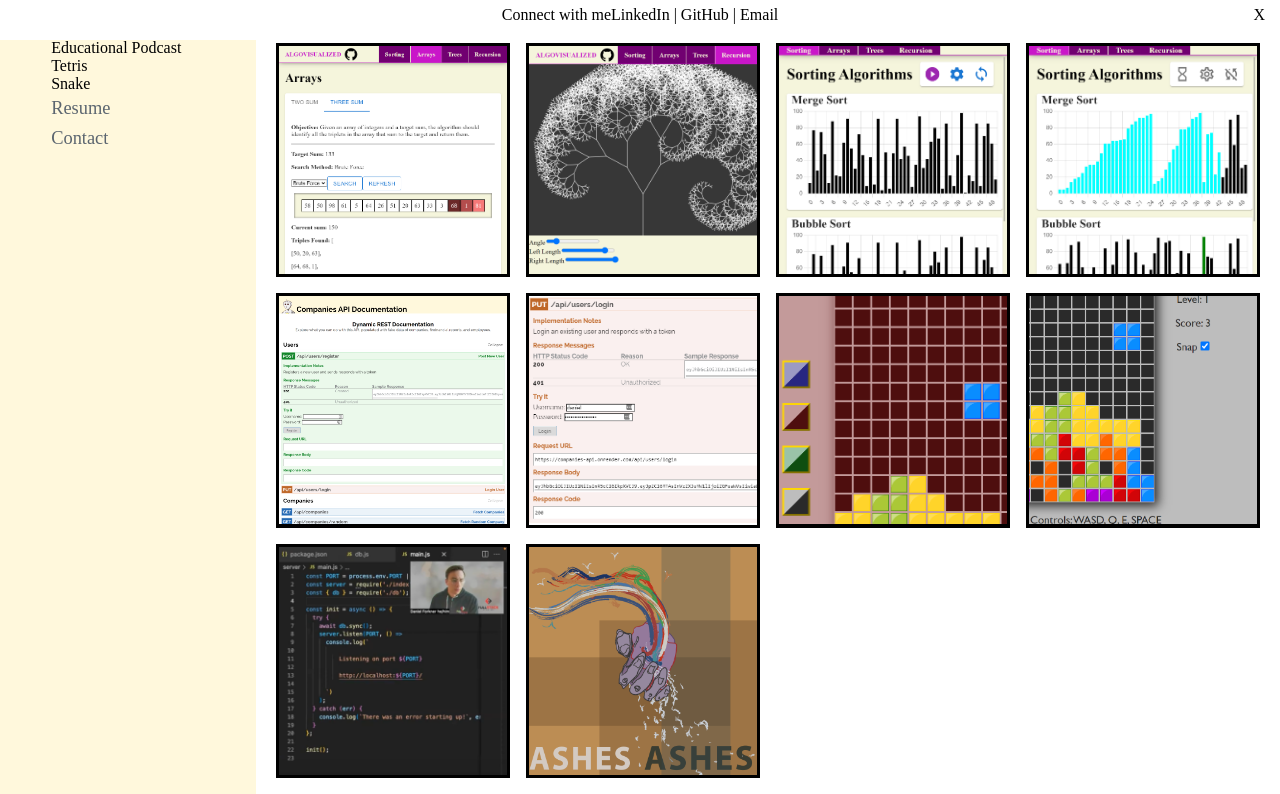
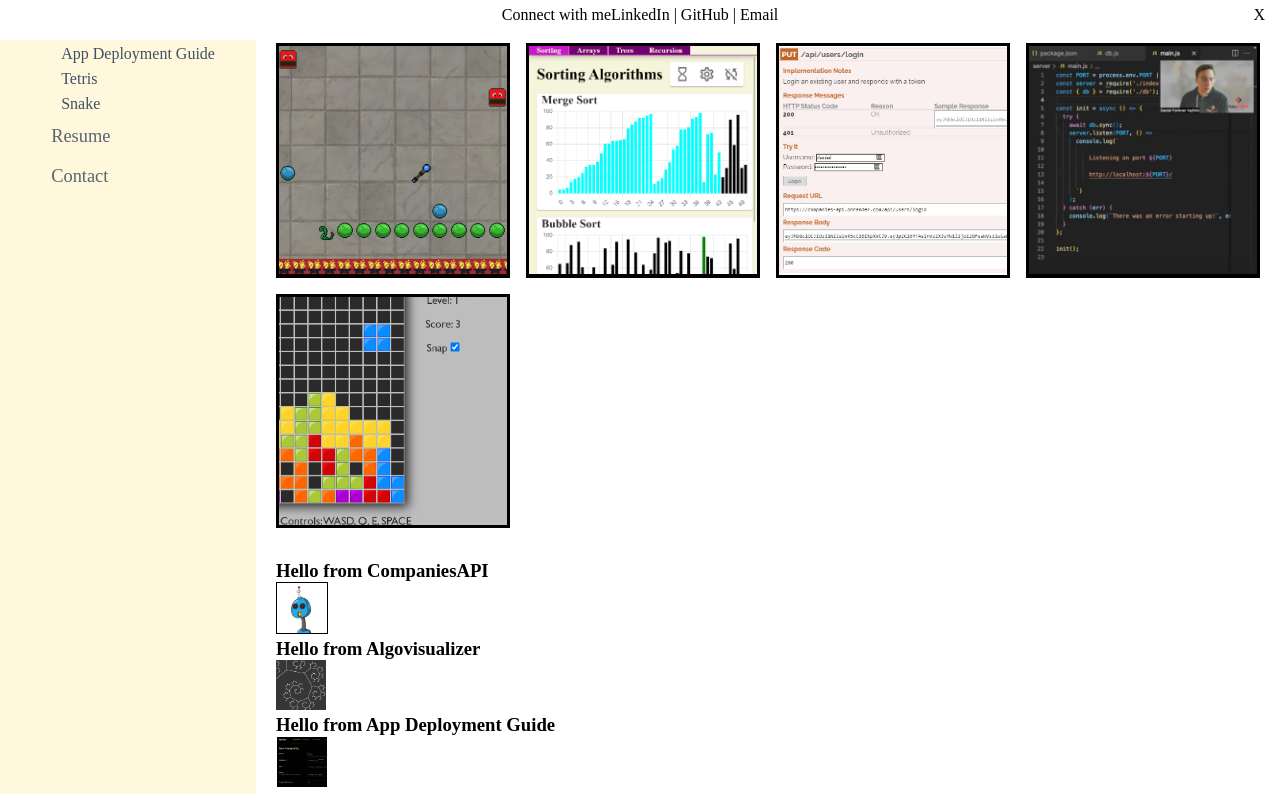
Before and after one commit to danielforkner/Personal-Site, a React app: page / in a window 1280 px wide. Shown: the part 760-1554 px from the top of the page. Built offline with nearby package versions, Linux system fonts and the light colour scheme.

Commit message:
handle scrolling and active links

```diff
--- a/src/components/Main/Aside.js
+++ b/src/components/Main/Aside.js
@@ -1,6 +1,36 @@
-import React from 'react';
+import React, { useEffect } from 'react';
 
 const Aside = () => {
+  // handle scrolling and active links
+  useEffect(() => {
+    const articles = document.querySelectorAll('article, section');
+    const asideToggle = document.querySelector('.aside-toggle');
+    window.addEventListener('scroll', function () {
+      const headerPositionBottom =
+        document.querySelector('header').offsetHeight;
+      if (window.scrollY >= headerPositionBottom) {
+        asideToggle.classList.add('fixed');
+      } else {
+        asideToggle.classList.remove('fixed');
+      }
+      articles.forEach((article) => {
+        // https://developer.mozilla.org/en-US/docs/Web/API/Element/getBoundingClientRect
+        const articleTop = article.getBoundingClientRect().top;
+        const articleBottom = article.getBoundingClientRect().bottom;
+        const articleId = article.getAttribute('id');
+        const asideLinks = document.querySelectorAll('aside a');
+        if (articleTop <= 200 && articleBottom >= 200) {
+          asideLinks.forEach((asideLink) => {
+            asideLink.classList.remove('active');
+            if (asideLink.getAttribute('href') === `#${articleId}`) {
+              asideLink.classList.add('active');
+            }
+          });
+        }
+      });
+    });
+  }, []);
+
   const handleToggle = () => {
     const asideToggle = document.querySelector('.aside-toggle');
     const aside = document.querySelector('aside');
@@ -21,30 +51,38 @@ const Aside = () => {
         <nav>
           <ul>
             <li>
-              <a href="#About" className="active">
+              <a href="#about" className="active">
                 About
               </a>
             </li>
             <li>
-              <a href="#Projects">Projects</a>
+              <a href="#projects">Projects</a>
               <ul>
                 <li>
-                  <a href="#CompaniesAPI">Companies API</a>
+                  <a href="#projects-companiesapi">Companies API</a>
                 </li>
                 <li>
-                  <a href="#Algovisualizer">Algovisualizer</a>
+                  <a href="#projects-algovisualizer">Algovisualizer</a>
                 </li>
-                <li>App Deployment Guide</li>
-                <li>Educational Podcast</li>
-                <li>Tetris</li>
-                <li>Snake</li>
+                <li>
+                  <a href="#projects-appdeployment">App Deployment Guide</a>
+                </li>
+                {/* <li>
+                  <a href="#Projects-Podcast">Educational Podcast</a>
+                </li> */}
+                <li>
+                  <a href="#projects-tetris">Tetris</a>
+                </li>
+                <li>
+                  <a href="#projects-snake">Snake</a>
+                </li>
               </ul>
             </li>
             <li>
-              <a href="#Resume">Resume</a>
+              <a href="#resume">Resume</a>
             </li>
             <li>
-              <a href="#Contact">Contact</a>
+              <a href="#contact">Contact</a>
             </li>
           </ul>
         </nav>
--- a/src/components/Main/Projects/Algovisualizer.js
+++ b/src/components/Main/Projects/Algovisualizer.js
@@ -2,11 +2,10 @@ import React from 'react';
 
 const Algovisualizer = () => {
   return (
-    <img
-      src="/public/images/sorting1.png"
-      alt="A page showing the Algovisualizer project"
-      style={{ width: '100%' }}
-    />
+    <section id="projects-algovisualizer">
+      <h3 className="project">Hello from Algovisualizer</h3>
+      <img className="icon" src="/public/images/algo/icon.png" alt="icon" />
+    </section>
   );
 };
 
--- /dev/null
+++ b/src/components/Main/Projects/CompaniesAPI.js
@@ -0,0 +1,17 @@
+import React from 'react';
+
+const CompaniesAPI = () => {
+  return (
+    <section id="projects-companiesapi">
+      <h3 className="project">Hello from CompaniesAPI</h3>
+      <img
+        className="icon"
+        src="/public/images/companies/icon2.png"
+        alt="icon"
+        style={{ border: '1px solid black' }}
+      />
+    </section>
+  );
+};
+
+export default CompaniesAPI;
--- a/src/components/Main/Projects/Deployment.js
+++ b/src/components/Main/Projects/Deployment.js
@@ -1 +1,19 @@
 // https://docs.google.com/document/d/e/2PACX-1vSco_jTstkQpm7ex87DB5om8OZPaWoI85tIWLwVrstSRNy9Fb6gz3jtLuFhb3SI38S00lRg1eSbLb4g/pub
+
+import React from 'react';
+
+const Deployment = () => {
+  return (
+    <section id="projects-deployment">
+      <h3 className="project">Hello from App Deployment Guide</h3>
+      <img
+        className="icon"
+        src="/public/images/deployment/icon.png"
+        alt="icon"
+        style={{ filter: 'invert(1)', border: '1px solid black' }}
+      />
+    </section>
+  );
+};
+
+export default Deployment;
--- a/src/components/Main/Projects/ImageGrid.js
+++ b/src/components/Main/Projects/ImageGrid.js
@@ -1,54 +1,53 @@
 import React from 'react';
 
 const ImageGrid = () => {
-  return (
-    <div className="grid">
-      <div className="item">
-        <div
-          className="overlay"
-          style={{
-            background: "url('/public/images/algo/icon.png')",
-            backgroundSize: 'cover',
-          }}
-        >
-          {/* <div className="text">Algovizualizer</div> */}
-        </div>
-        <img
-          src="/public/images/algo/arrays1.png"
-          alt="page of the algovizualizer project"
-        />
-      </div>
-      <div className="item">
-        <div
-          className="overlay"
-          style={{
-            background: "url('/public/images/algo/icon.png')",
-            backgroundSize: 'cover',
-          }}
-        >
-          {/* <div className="text">Algovizualizer</div> */}
-        </div>
-        <img
-          src="/public/images/algo/recursion.png"
-          alt="page of the algovizualizer project"
-        />
-      </div>
-      <div className="item">
-        <div
-          className="overlay"
-          style={{
-            background: "url('/public/images/algo/icon.png')",
-            backgroundSize: 'cover',
-          }}
-        >
-          {/* <div className="text">Algovizualizer</div> */}
-        </div>
-        <img
-          src="/public/images/algo/sorting1.png"
-          alt="page of the algovizualizer project"
-        />
-      </div>
-      <div className="item">
+  const elements = [
+    // <div className="item" key="0">
+    //   <div
+    //     className="overlay"
+    //     style={{
+    //       background: "url('/public/images/algo/icon.png')",
+    //       backgroundSize: 'cover',
+    //     }}
+    //   >
+    //     {/* <div className="text">Algovizualizer</div> */}
+    //   </div>
+    //   <img
+    //     src="/public/images/algo/arrays1.png"
+    //     alt="page of the algovizualizer project"
+    //   />
+    // </div>,
+    // <div className="item" key="1">
+    //   <div
+    //     className="overlay"
+    //     style={{
+    //       background: "url('/public/images/algo/icon.png')",
+    //       backgroundSize: 'cover',
+    //     }}
+    //   >
+    //     {/* <div className="text">Algovizualizer</div> */}
+    //   </div>
+    //   <img
+    //     src="/public/images/algo/recursion.png"
+    //     alt="page of the algovizualizer project"
+    //   />
+    // </div>,
+    // <div className="item" key="2">
+    //   <div
+    //     className="overlay"
+    //     style={{
+    //       background: "url('/public/images/algo/icon.png')",
+    //       backgroundSize: 'cover',
+    //     }}
+    //   >
+    //     {/* <div className="text">Algovizualizer</div> */}
+    //   </div>
+    //   <img
+    //     src="/public/images/algo/sorting1.png"
+    //     alt="page of the algovizualizer project"
+    //   />
+    // </div>,
+    <div className="item" key="3">
       <div
         className="overlay"
         style={{
@@ -62,23 +61,23 @@ const ImageGrid = () => {
         src="/public/images/algo/sorting2.png"
         alt="page of the algovizualizer project"
       />
-      </div>
-      <div className="item">
-        <div
-          className="overlay"
-          style={{
-            background: "url('/public/images/companies/icon2.png')",
-            backgroundSize: 'cover',
-          }}
-        >
-          {/* <div className="text">REST API</div> */}
-        </div>
-        <img
-          src="/public/images/companies/companies1.png"
-          alt="page of the companies api project"
-        />
-      </div>
-      <div className="item">
+    </div>,
+    // <div className="item" key="4">
+    //   <div
+    //     className="overlay"
+    //     style={{
+    //       background: "url('/public/images/companies/icon2.png')",
+    //       backgroundSize: 'cover',
+    //     }}
+    //   >
+    //     {/* <div className="text">REST API</div> */}
+    //   </div>
+    //   <img
+    //     src="/public/images/companies/companies1.png"
+    //     alt="page of the companies api project"
+    //   />
+    // </div>,
+    <div className="item" key="5">
       <div
         className="overlay"
         style={{
@@ -92,23 +91,23 @@ const ImageGrid = () => {
         src="/public/images/companies/companies2.png"
         alt="page of the companies api project"
       />
-      </div>
-      <div className="item">
-        <div
-          className="overlay"
-          style={{
-            background: "url('/public/images/tetris/icon.png')",
-            backgroundSize: 'cover',
-          }}
-        >
-          {/* <div className="text">Tetris Game</div> */}
-        </div>
-        <img
-          src="/public/images/tetris/tetris3b.png"
-          alt="page of the falling blocks game"
-        />
-      </div>
-      <div className="item">
+    </div>,
+    // <div className="item" key="6">
+    //   <div
+    //     className="overlay"
+    //     style={{
+    //       background: "url('/public/images/tetris/icon.png')",
+    //       backgroundSize: 'cover',
+    //     }}
+    //   >
+    //     {/* <div className="text">Tetris Game</div> */}
+    //   </div>
+    //   <img
+    //     src="/public/images/tetris/tetris3b.png"
+    //     alt="page of the falling blocks game"
+    //   />
+    // </div>,
+    <div className="item" key="7">
       <div
         className="overlay"
         style={{
@@ -122,8 +121,8 @@ const ImageGrid = () => {
         src="/public/images/tetris/tetris2b.png"
         alt="page of the falling blocks game"
       />
-      </div>
-      <div className="item">
+    </div>,
+    <div className="item" key="8">
       <div
         className="overlay"
         style={{
@@ -137,22 +136,42 @@ const ImageGrid = () => {
         src="/public/images/deployment/deployment.png"
         alt="still of a youtube video of the deployment project"
       />
-      </div>
-      <div className="item">
+    </div>,
+    // <div className="item" key="9">
+    //   <div
+    //     className="overlay"
+    //     style={{
+    //       background: "url('/public/images/ashes/icon.webp')",
+    //       backgroundSize: 'cover',
+    //     }}
+    //   >
+    //     {/* <div className="text">App Deployment Guide</div> */}
+    //   </div>
+    //   <img
+    //     src="/public/images/ashes/ashesashes.png"
+    //     alt="logo of the ashes ashes project"
+    //   />
+    // </div>,
+    <div className="item" key="10">
       <div
         className="overlay"
         style={{
-            background: "url('/public/images/ashes/icon.webp')",
+          background: "url('/public/images/snake/icon.png')",
           backgroundSize: 'cover',
         }}
       >
         {/* <div className="text">App Deployment Guide</div> */}
       </div>
-        <img
-          src="/public/images/ashes/ashesashes.png"
-          alt="logo of the ashes ashes project"
-        />
-      </div>
+      <img src="/public/images/snake/snake1.png" alt="page of the snake game" />
+    </div>,
+  ];
+  const shuffleElements = (elements) =>
+    [...elements].sort(() => Math.random() - 0.5);
+  const shuffledElements = shuffleElements(elements);
+
+  return (
+    <div className="grid">
+      {shuffledElements.map((element, index) => element)}
     </div>
   );
 };
--- a/src/components/Main/Projects/Projects.js
+++ b/src/components/Main/Projects/Projects.js
@@ -2,6 +2,9 @@ import React from 'react';
 import Tetris from './Tetris';
 import Algovisualizer from './Algovisualizer';
 import ImageGrid from './ImageGrid';
+import CompaniesAPI from './CompaniesAPI';
+import Deployment from './Deployment';
+import Snake from './Snake';
 
 const Projects = () => {
   return (
@@ -13,7 +16,11 @@ const Projects = () => {
       </p>
       <ImageGrid />
       <div className="contents">
+        <CompaniesAPI />
+        <Algovisualizer />
+        <Deployment />
         <Tetris />
+        <Snake />
       </div>
     </article>
   );
--- /dev/null
+++ b/src/components/Main/Projects/Snake.js
@@ -0,0 +1,12 @@
+import React from 'react';
+
+const Snake = () => {
+  return (
+    <section id="projects-snake">
+      <h3 className="project">Hello from Snake</h3>
+      <img className="icon" src="/public/images/snake/icon.png" alt="icon" />
+    </section>
+  );
+};
+
+export default Snake;
--- a/src/index.css
+++ b/src/index.css
@@ -110,6 +110,9 @@ main .content article {
   padding: 0 20px;
   margin: 0 0 20px 0;
 }
+main .content article .icon {
+  width: 50px;
+}
 main aside {
   position: sticky;
   top: 0;
@@ -184,7 +187,6 @@ aside {
   float: left;
 }
 aside.active {
-  position: absolute;
   display: block;
   top: 0;
   left: 0;
@@ -204,6 +206,9 @@ aside.active {
   height: 2px;
   background-color: #000;
   transition: 0.2s ease-in-out;
+}
+.aside-toggle.fixed {
+  position: fixed;
 }
 .aside-toggle.active span:nth-child(1) {
   transform: rotate(45deg) translate(5px, 5px);
@@ -247,7 +252,7 @@ nav li a {
   color: #5b656f;
   font-weight: 500;
   font-size: 1.15rem;
-  line-height: 30px;
+  line-height: 40px;
   text-decoration: none;
 }
 nav li a.active {
--- a/src/sass/_main.scss
+++ b/src/sass/_main.scss
@@ -11,6 +11,9 @@ main {
     article {
       padding: 0 20px;
       margin: 0 0 20px 0;
+      .icon {
+        width: 50px;
+      }
     }
   }
   aside {
--- a/src/sass/_nav.scss
+++ b/src/sass/_nav.scss
@@ -6,7 +6,7 @@ nav {
       color: #5b656f;
       font-weight: 500;
       font-size: 1.15rem;
-      line-height: 30px;
+      line-height: 40px;
       text-decoration: none;
     }
     a.active {
```
Also changed, not shown: src/components/Main/Projects/Tetris.js (+6 -1 lines), src/sass/_aside.scss (+6 -1 lines), public/images/snake/icon.png (added), public/images/snake/snake1.png (added). Lines whose indentation alone changed are shown as unchanged.
